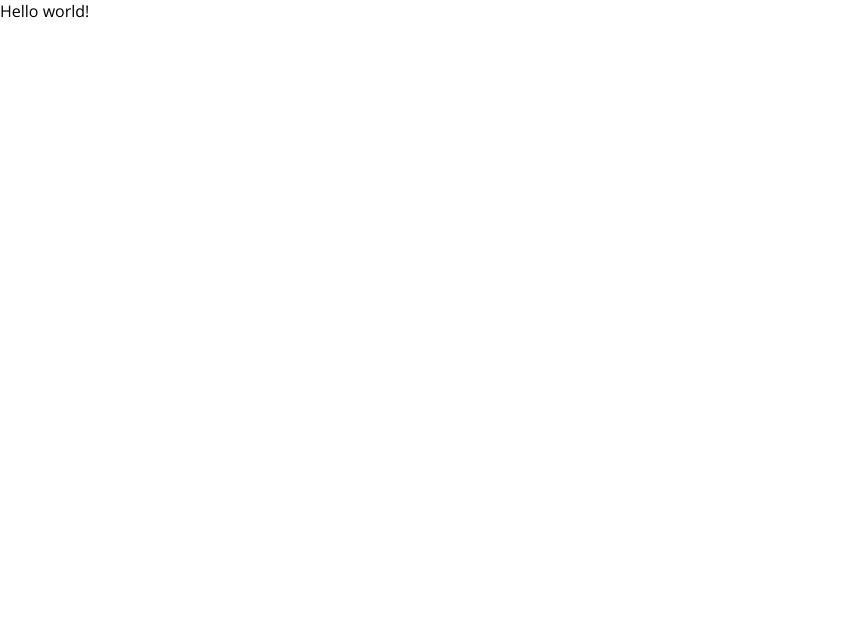
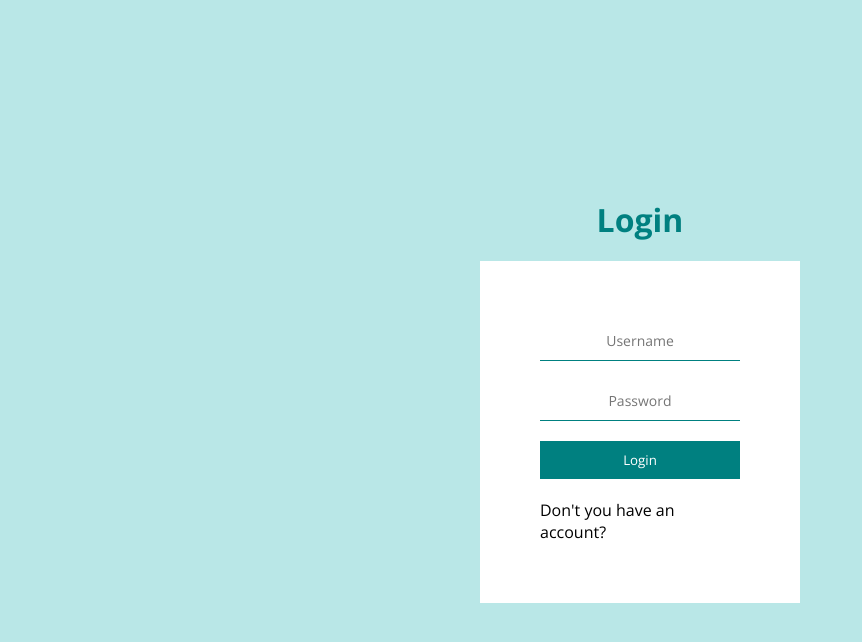
Before and after one commit to mertarinci/react-mysql-blog, a React (Create React App) app in the folder client/: page /login in a window 1280 px wide. Shown: the top 642 px of the page, without its empty margins (0-862 px from the left). Built offline with nearby package versions, Linux system fonts and the light colour scheme.

Commit message:
skeleton of project

```diff
--- a/client/package.json
+++ b/client/package.json
@@ -1,5 +1,5 @@
 {
-  "name": "booking",
+  "name": "blog",
   "version": "0.1.0",
   "private": true,
   "dependencies": {
@@ -8,7 +8,9 @@
     "@testing-library/user-event": "^13.5.0",
     "react": "^18.0.0",
     "react-dom": "^18.0.0",
+    "react-router-dom": "^6.6.0",
     "react-scripts": "5.0.1",
+    "sass": "^1.57.1",
     "web-vitals": "^2.1.4"
   },
   "scripts": {
--- a/client/src/App.js
+++ b/client/src/App.js
@@ -1,9 +1,67 @@
+import {
+  createBrowserRouter,
+  Outlet,
+  RouterProvider,
+} from "react-router-dom";
+
+import "./style.scss"
+
+import Register from "./pages/Register"
+import Login from "./pages/Login"
+import Single from "./pages/Single"
+import Home from "./pages/Home"
+import Write from "./pages/Write"
+import Navbar from "./components/Navbar";
+import Footer from "./components/Footer";
+
+const Layout = () => {
+  return (<>
+    <Navbar />
+    <Outlet />
+    <Footer />
+  </>)
+}
+
+
+const router = createBrowserRouter([
+  {
+    path: "/",
+    element: <Layout />,
+    children: [
+      {
+        path: "/",
+        element: <Home />
+      },
+      {
+        path: "/post/:id",
+        element: <Single />
+      },
+      {
+        path: "/write",
+        element: <Write />
+      },
+
+    ]
+  },
+  {
+    path: "/register",
+    element: <Register />,
+  },
+  {
+    path: "/login",
+    element: <Login />,
+  },
+]);
+
 function App() {
   return (
-    <div>
-      Hello world!
+    <div className="app">
+      <div className="container">
+        <RouterProvider router={router} />
+      </div>
     </div>
   );
 }
 
+
 export default App;
--- /dev/null
+++ b/client/src/components/Footer.jsx
@@ -0,0 +1,7 @@
+import React from "react";
+
+const Footer = () => {
+  return <div>Footer</div>;
+};
+
+export default Footer;
--- /dev/null
+++ b/client/src/components/Navbar.jsx
@@ -0,0 +1,7 @@
+import React from "react";
+
+const Navbar = () => {
+  return <div>Navbar</div>;
+};
+
+export default Navbar;
--- /dev/null
+++ b/client/src/pages/Home.jsx
@@ -0,0 +1,7 @@
+import React from "react";
+
+const Home = () => {
+  return <div>Home</div>;
+};
+
+export default Home;
--- /dev/null
+++ b/client/src/pages/Login.jsx
@@ -0,0 +1,20 @@
+import React from "react";
+import { Link } from "react-router-dom";
+
+const Login = () => {
+  return (
+    <div className="auth">
+      <h1>Login</h1>
+      <form>
+        <input type="text" placeholder="Username" />
+        <input type="password" placeholder="Password" />
+        <button>Login </button>
+        <span>
+          Don't you have an account? <Link></Link>
+        </span>
+      </form>
+    </div>
+  );
+};
+
+export default Login;
--- /dev/null
+++ b/client/src/pages/Register.jsx
@@ -0,0 +1,7 @@
+import React from "react";
+
+const Register = () => {
+  return <div>Register</div>;
+};
+
+export default Register;
--- /dev/null
+++ b/client/src/pages/Single.jsx
@@ -0,0 +1,7 @@
+import React from "react";
+
+const Single = () => {
+  return <div>Single</div>;
+};
+
+export default Single;
--- /dev/null
+++ b/client/src/pages/Write.jsx
@@ -0,0 +1,7 @@
+import React from "react";
+
+const Write = () => {
+  return <div>Write</div>;
+};
+
+export default Write;
--- /dev/null
+++ b/client/src/style.scss
@@ -0,0 +1,55 @@
+$lightGreen: #b9e7e7;
+
+.app {
+  .container {
+    // Login and Register Page
+
+    .auth {
+      display: flex;
+      align-items: center;
+      justify-content: center;
+      flex-direction: column;
+      height: 100vh;
+      background-color: $lightGreen;
+
+      h1 {
+        font-size: 32px;
+        color: teal;
+        margin-bottom: 20px;
+      }
+
+      form {
+        display: flex;
+        flex-direction: column;
+        background-color: #fff;
+        width: 200px;
+        padding: 60px;
+        gap: 20px;
+
+        input {
+          padding: 10px;
+          border: none;
+          border-bottom: 1px solid teal;
+          font-size: 14px;
+          text-align: center;
+        }
+
+        button {
+          padding: 10px;
+          border: none;
+          background-color: teal;
+          color: white;
+          cursor: pointer;
+
+          &:hover {
+            opacity: 0.8;
+          }
+
+          &:active {
+            opacity: 0.4;
+          }
+        }
+      }
+    }
+  }
+}
```
Also changed, not shown: 1 other file (tests, documents, lock files or other folders).
